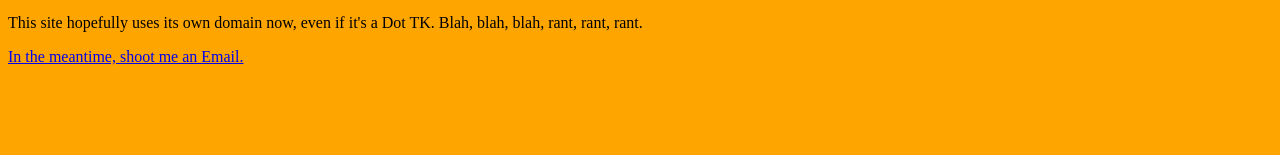
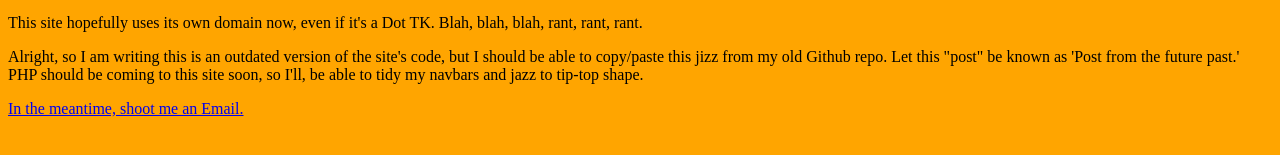
Before and after one commit to Boborifics/Real-Site, a plain HTML site: page index.html in a window 1280 px wide. Shown: the part 517-672 px from the top of the page. Drawn offline with Linux system fonts and the light colour scheme.

Commit message:
Update to the outdated version of the site.
The update should be imported to the latest version soon. I will add a change-log to keep all this in check.

```diff
--- a/index.html
+++ b/index.html
@@ -19,8 +19,10 @@
 <p>&nbsp;</p>
 <p><img src="https://i.chzbgr.com/maxW500/8264193024/hEC146729/" alt="" /></p>
 <p><span style="color: blue;">- Bobo, the mega sweet pr0gr4m3r. </span></p>
-
 <p>This site hopefully uses its own domain now, even if it's a Dot TK. Blah, blah, blah, rant, rant, rant.</p>
+<div id="#ContentUpdate1">
+<p> Alright, so I am writing this is an outdated version of the site's code, but I should be able to copy/paste this jizz from my old Github repo. Let this "post" be known as 'Post from the future past.' PHP should be coming to this site soon, so I'll, be able to tidy my navbars and jazz to tip-top shape.</p>
+</div>
 <!----------Seriously.------------>
 <div>
  <p><a href="mailto:homestucklikeahuss@gmail.com">In the meantime, shoot me an Email.</a></p>
```
